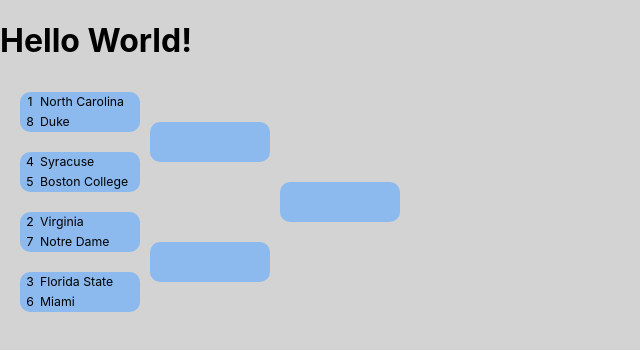
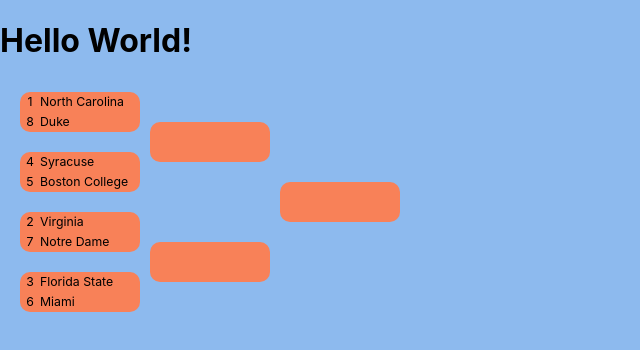
Before and after one commit to tarheel300/mm_react, a React (Create React App) app: page / in a window 1280 px wide. Shown: the top 350 px of the page, without its empty margins (0-640 px from the left). Built offline with nearby package versions, Linux system fonts and the light colour scheme; the HTML template or start-up script is replaced by a standard one.

Commit message:
Making front end more appealing

```diff
--- a/src/App.css
+++ b/src/App.css
@@ -1,9 +1,17 @@
+:root {
+  --carolinaBlue: #8DBAEE;
+  --bballOrange: #F88158;
+  --courtBlack: #000000;
+  /*--hardwoodTan: ;*/
+  /*Need to find some way of making the carolinaBlue less intense*/
+}
+
 .App {
   text-align: center;
 }
 
 body {
-  background-color: lightgray;
+  background-color: var(--carolinaBlue);
 }
 
 p {
@@ -24,7 +32,7 @@
 }
 
 .game {
-  background-color: #8DBAEE;
+  background-color: var(--bballOrange);
   display: grid;
   flex-direction: rows;
   grid-template-rows: repeat(2, 20px);
--- a/src/App.js
+++ b/src/App.js
@@ -181,7 +181,8 @@
     //making the main update around the selected team advancing to the next round
     setBracket(bracket.map((game) => game.id === toGameId ? newGame : game))
 
-    cascadeRemoval(gameId, id, fromGameIndex)
+    //removing until I can get it working
+    //cascadeRemoval(gameId, id, fromGameIndex)
   }
 
   return (
```
